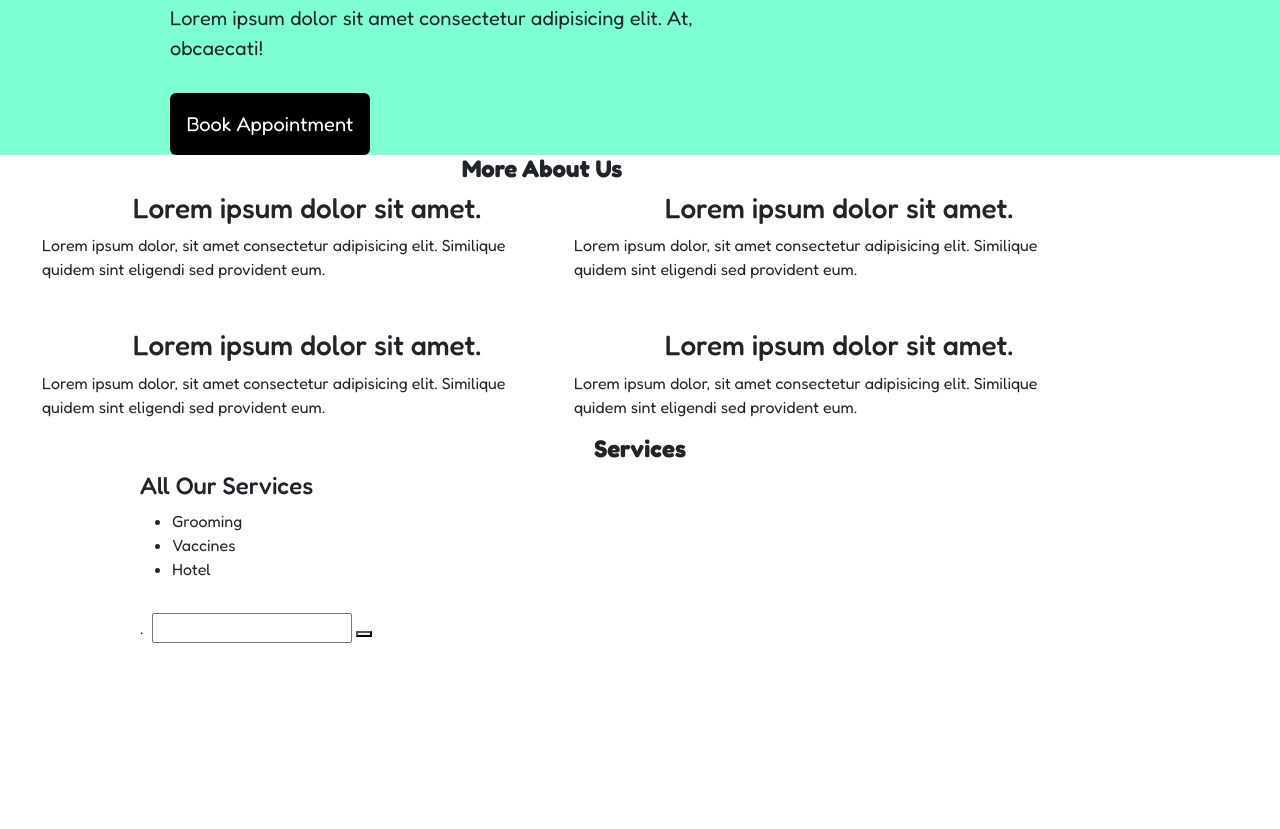
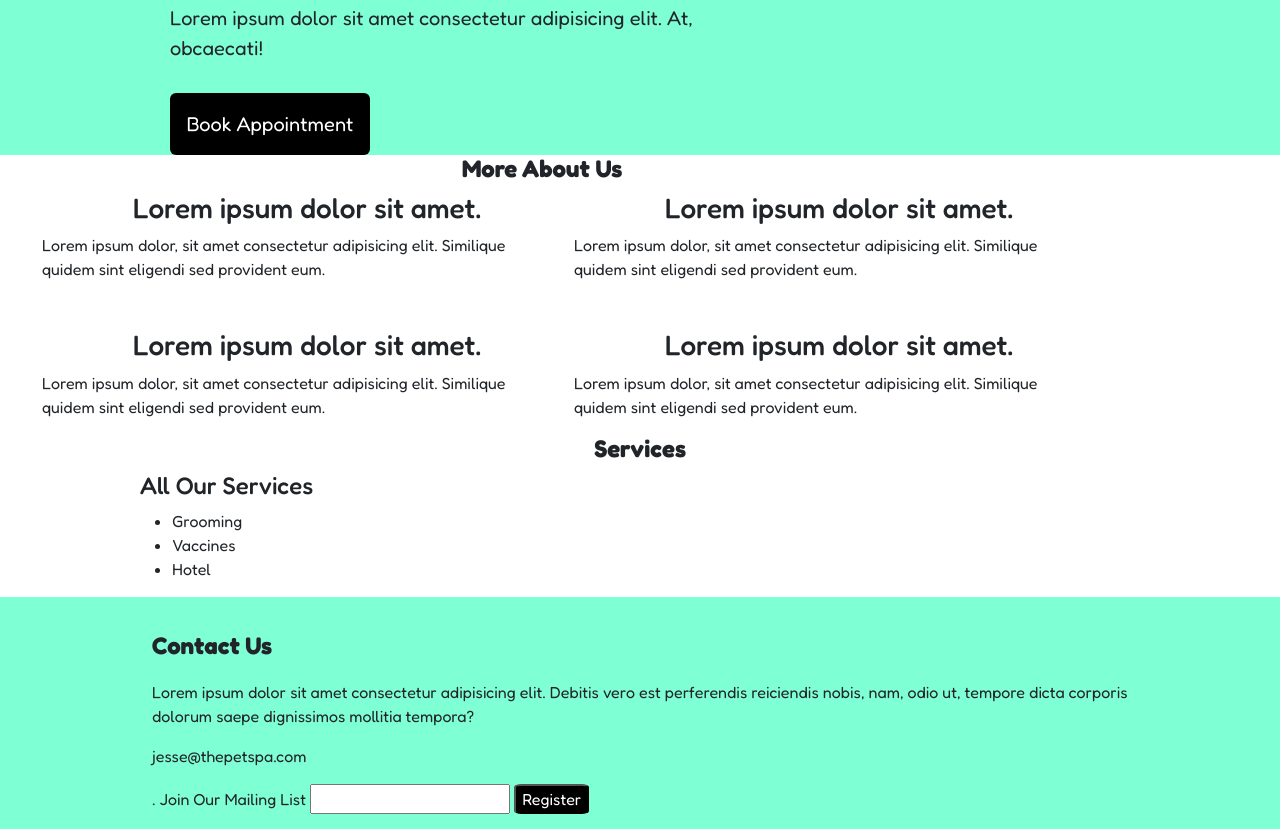
Before and after one commit to Jesse-Whatley/petSalon, a plain HTML site: page index.html in a window 1280 px wide. Shown: the part 676-1505 px from the top of the page. Before the commit the page ends 1319 px from the top, so only its background shows below. Drawn offline with nearby package versions, Linux system fonts and the light colour scheme; a web font is replaced by a local one.

Commit message:
completed footer still have to complete rest of registeration

```diff
--- a/index.html
+++ b/index.html
@@ -90,20 +90,20 @@
         </div>
     </section>
 
-    <footer>
+    <footer class="site-footer">
         <div class="container">
             <div>
                 <p class="main-text"></p>
-                <p></p>
-                <p></p>
+                <p class="secondary-text">Contact Us</p>
+                <p>Lorem ipsum dolor sit amet consectetur adipisicing elit. Debitis vero est perferendis reiciendis nobis, nam, odio ut, tempore dicta corporis dolorum saepe dignissimos mollitia tempora?</p>
 
-                <p></p>
+                <p>jesse@thepetspa.com</p>
             </div>
 
             <div>.
-                <label></label>
+                <label>Join Our Mailing List</label>
                 <input type="text">
-                <button></button>
+                <button class="footer-btn">Register</button>
             </div>
         </div>
     </footer>
--- a/styles/main.css
+++ b/styles/main.css
@@ -80,6 +80,11 @@ a{
     border: 1px solid red;
 }
 
+.dark{
+    background-color: black;
+    color: white;
+}
+
 /*header*/
 .site-header{
     background-color: aquamarine;
@@ -108,6 +113,18 @@ nav a{
 /*more about us*/
 .more-about-us{
 
+}
+
+/*Footer*/
+.site-footer{
+    background-color: aquamarine;
+    padding: 15px;
+}
+
+.footer-btn{
+    background-color: black;
+    color: white;
+    border-radius: 10%;
 }
 
 /*Register page*/
@@ -169,11 +186,8 @@ nav a{
     background-color: lightgreen;
 }
 
-.dark{
-    background-color: black;
-    color: white;
-}
 
+/*Services and Notification*/
 li{
     cursor: pointer;
 }
```
